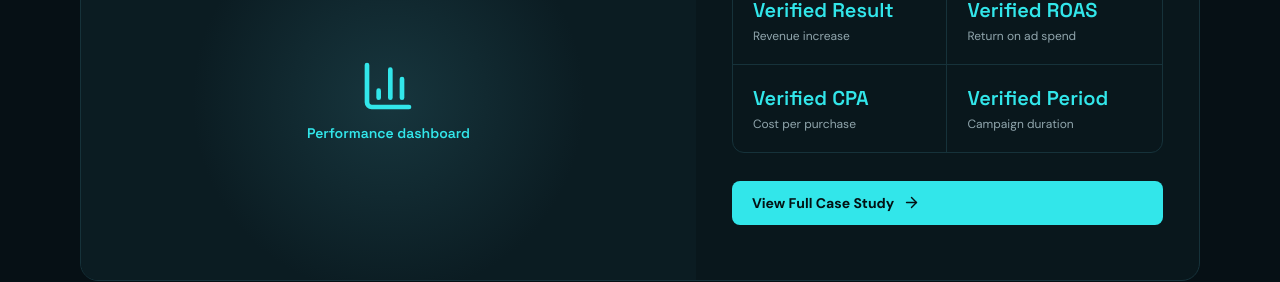
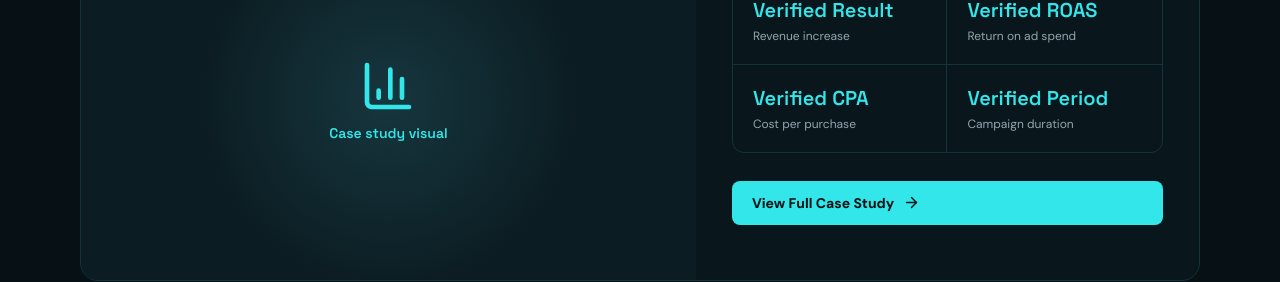
Before and after one commit to tomahmed420/my-protfolio-website-, a Next.js app: page / in a window 1280 px wide. Shown: the part 2880-3162 px from the top of the page. Built offline with nearby package versions, Linux system fonts and the light colour scheme; no server answers.

Commit message:
refactor: remove unused icons and clarify placeholders

```diff
--- a/app/page.tsx
+++ b/app/page.tsx
@@ -4,8 +4,7 @@ import type { ReactNode } from "react";
 import { useMemo, useState } from "react";
 import {
   ArrowRight, BarChart3, CheckCircle2, Code2, Database, Facebook,
-  Gauge, Globe2, Mail, Menu, Moon, MousePointer2, ShieldCheck,
-  Target, X
+  Gauge, Mail, Menu, Moon, MousePointer2, ShieldCheck, X
 } from "lucide-react";
 import content from "@/data/content.json";
 
@@ -63,7 +62,7 @@ export default function Home() {
             <div className="portrait-placeholder"><span>SA.</span></div>
             <div className="signature">Md. Shahjalal Ahmed</div>
           </div>
-          <div className="hero-note"><span>Strategy</span><span>Measure</span><span>Optimize</span><span>Grow</span></div>
+          <div className="hero-note" aria-hidden="true"><span>Strategy</span><span>Measure</span><span>Optimize</span><span>Grow</span></div>
         </div>
       </section>
 
@@ -97,7 +96,7 @@ export default function Home() {
       <section id="case-studies" className="section-shell section">
         <div className="section-heading"><p className="eyebrow">{content.featuredCaseStudy.eyebrow}</p><h2>{content.featuredCaseStudy.title}</h2><p>{content.featuredCaseStudy.summary}</p></div>
         <div className="featured-case">
-          <div className="case-visual"><div className="case-chart"><BarChart3 size={56}/><span>Performance dashboard</span></div></div>
+          <div className="case-visual"><div className="case-chart"><BarChart3 size={56}/><span>Case study visual</span></div></div>
           <div className="case-content">
             <div className="metric-grid">{content.featuredCaseStudy.metrics.map(([value,label]) => <div key={label}><strong>{value}</strong><span>{label}</span></div>)}</div>
             <a className="btn primary" href="#contact">View Full Case Study <ArrowRight size={17}/></a>
```
